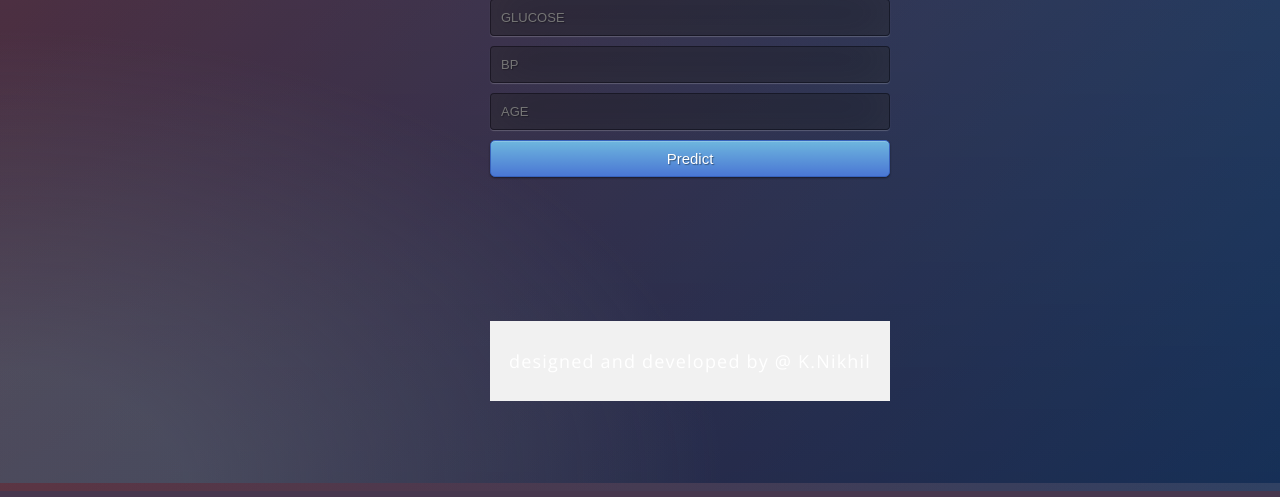
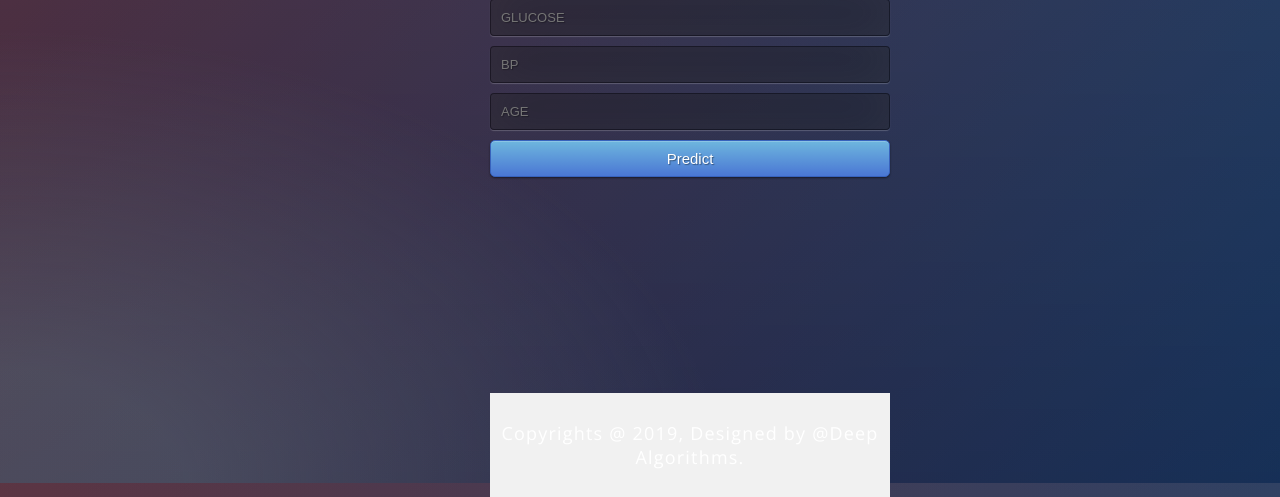
Before and after one commit to DorthalaNagarjuna/Heroku-Demo, a Flask app: page / in a window 1280 px wide. Shown: the part 317-814 px from the top of the page. Run offline with Flask 2, Linux system fonts and the light colour scheme; parts of the project's set-up code (start-up, migrations or seed data) failed here and were passed over.

Commit message:
Update index.html

```diff
--- a/templates/index.html
+++ b/templates/index.html
@@ -32,8 +32,11 @@
        <br>
        <br>
        <br>
+       <br>
+       <br>
+       <br>
 <div class="footer">
-  <p>designed and developed by @ K.Nikhil</p>
+  <p>Copyrights @ 2019, Designed by @Deep Algorithms.</p>
 </div>
 </div>
 
```
